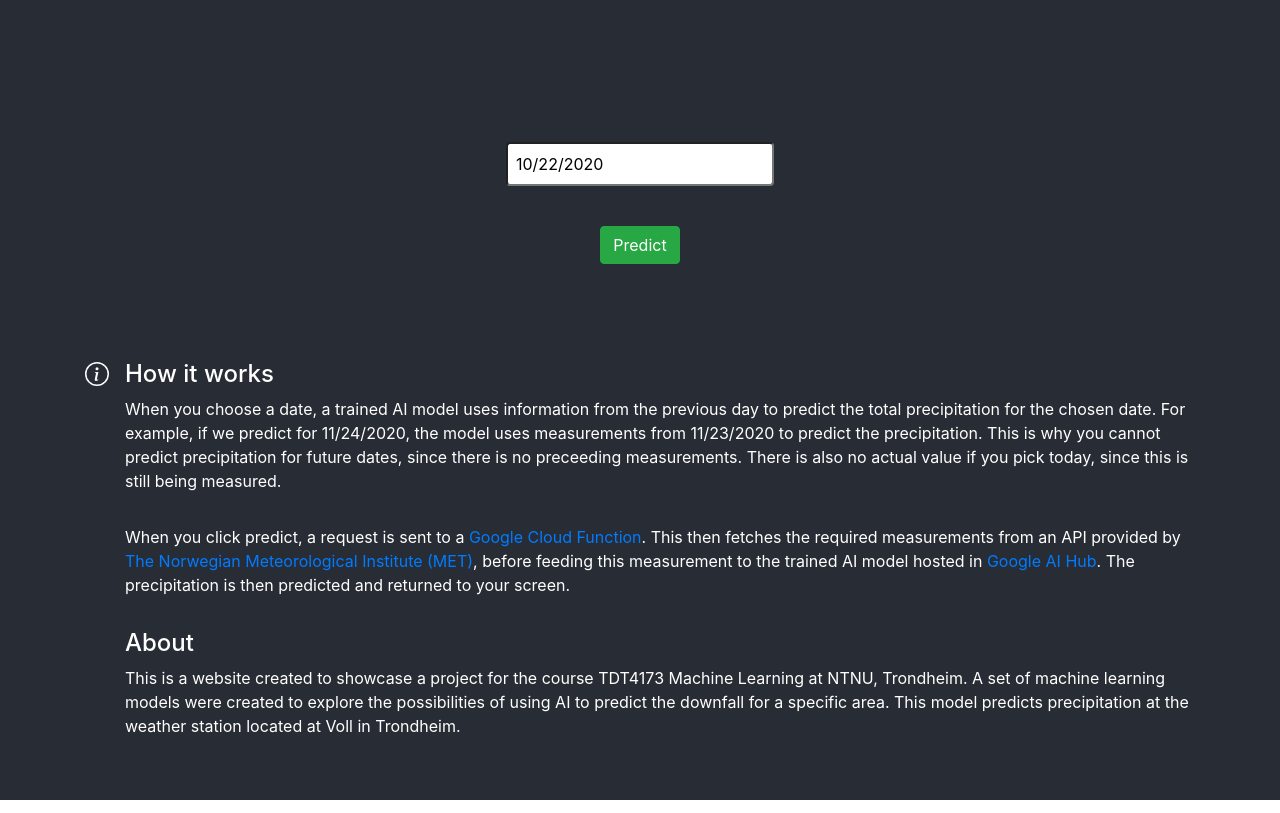
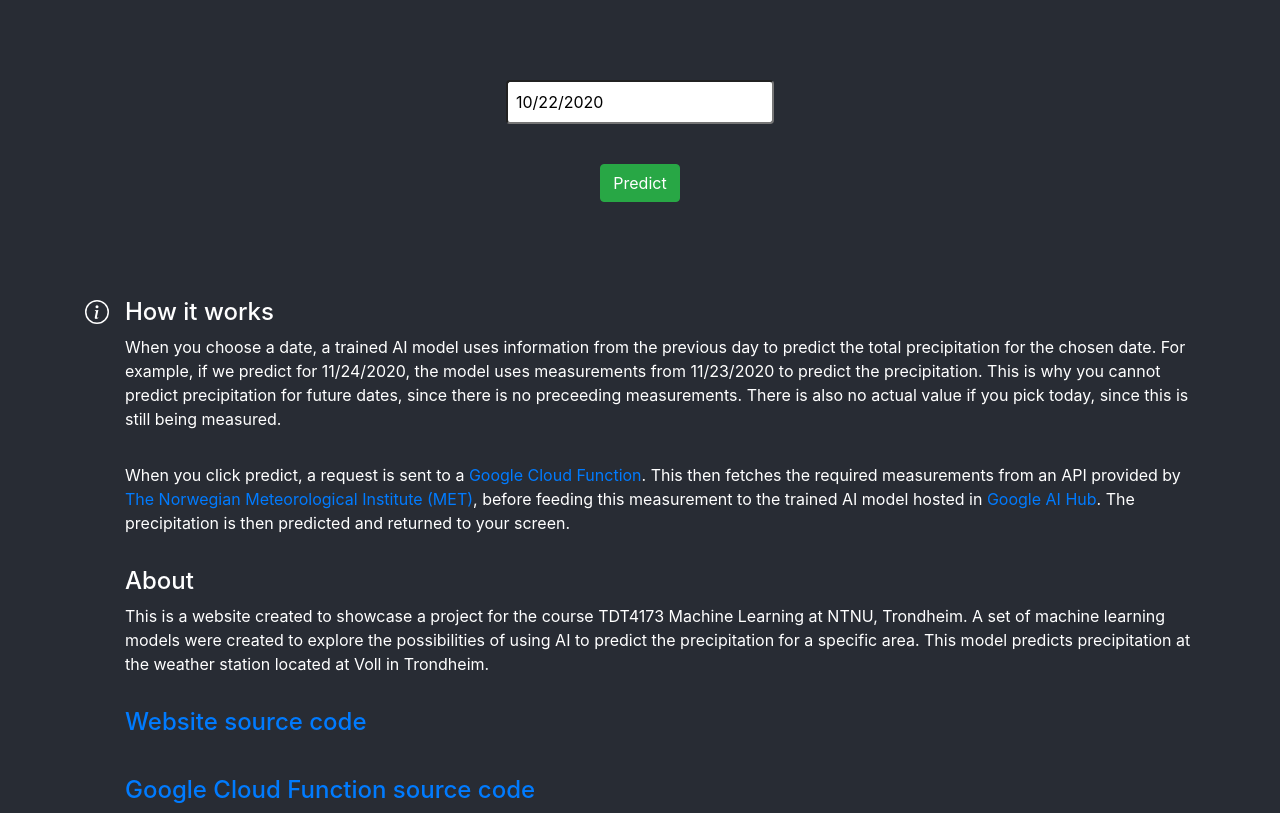
Before and after one commit to kamidtli/tdt4173-website, a React (Create React App) app: page / in a window 1280 px wide. Built offline with nearby package versions, Linux system fonts and the light colour scheme.

Commit message:
Add source code links

```diff
--- a/src/components/About.tsx
+++ b/src/components/About.tsx
@@ -22,7 +22,23 @@ export default function About() {
               <Media heading>
                 About
               </Media>
-              This is a website created to showcase a project for the course TDT4173 Machine Learning at NTNU, Trondheim. A set of machine learning models were created to explore the possibilities of using AI to predict the downfall for a specific area. This model predicts precipitation at the weather station located at Voll in Trondheim.
+              This is a website created to showcase a project for the course TDT4173 Machine Learning at NTNU, Trondheim. A set of machine learning models were created to explore the possibilities of using AI to predict the precipitation for a specific area. This model predicts precipitation at the weather station located at Voll in Trondheim.
+            </Media>
+          </Media>
+          <div className="spacer" />
+          <Media>
+            <Media body>
+              <Media heading>
+                <a href="https://github.com/kamidtli/tdt4173-website">Website source code</a>
+              </Media>
+            </Media>
+          </Media>
+          <div className="spacer" />
+          <Media>
+            <Media body>
+              <Media heading>
+                <a href="https://github.com/MattisTrygstad/machine-learning-api/">Google Cloud Function source code</a>
+              </Media>
             </Media>
           </Media>
         </Media>
```
